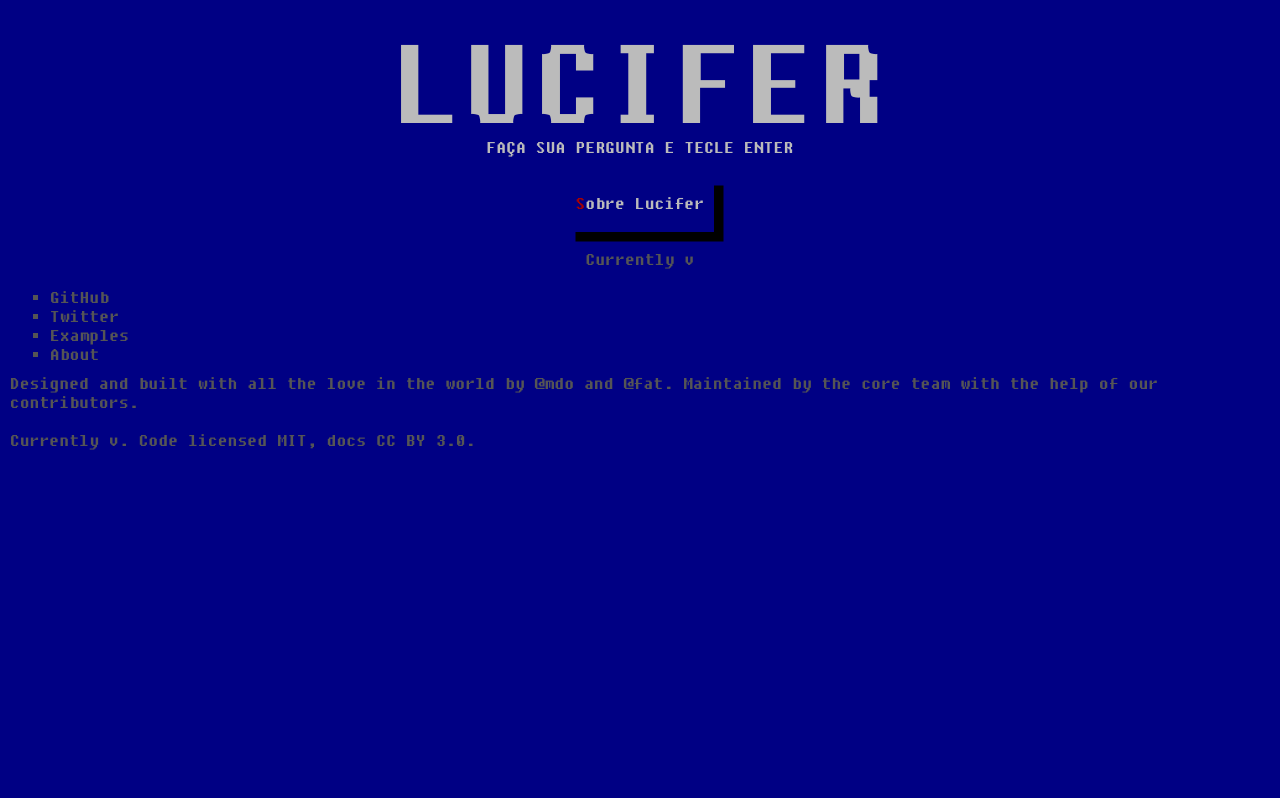
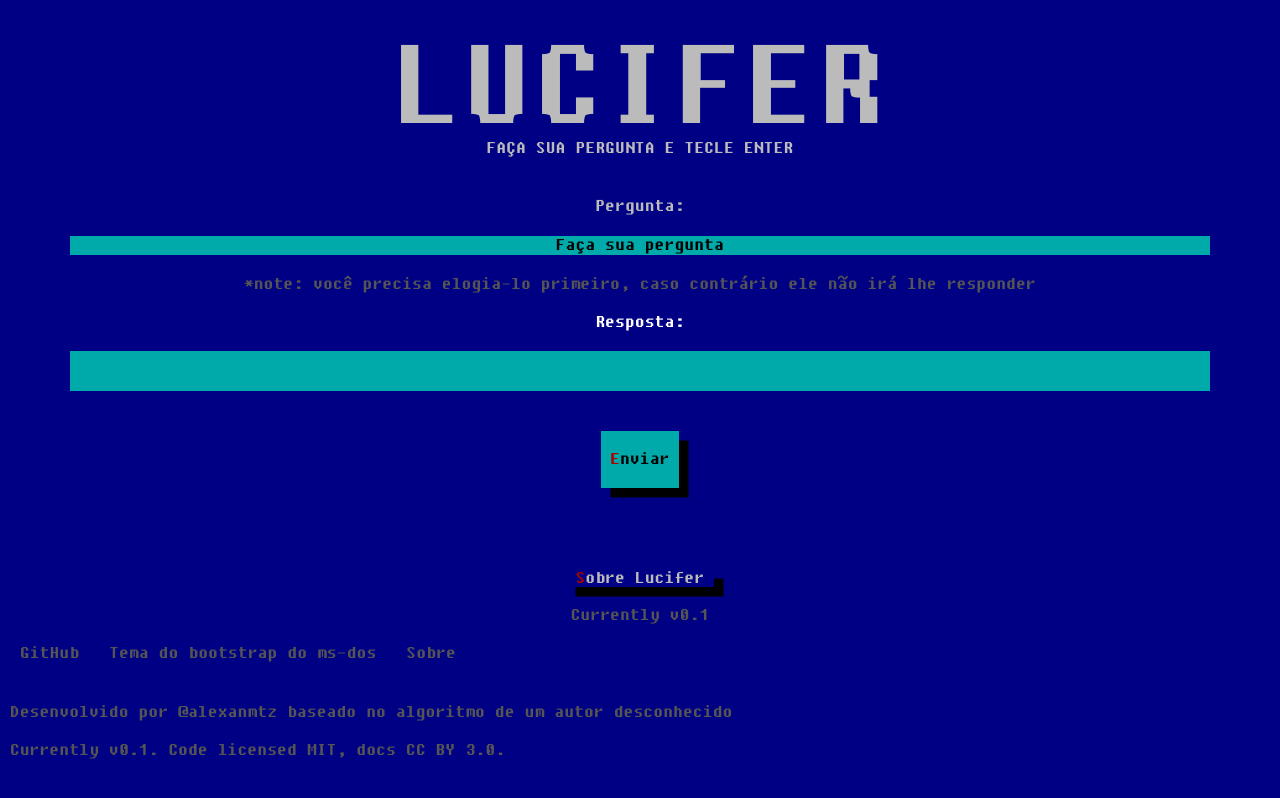
Before and after one commit to alexanmtz/lucifer-msdos, a Jekyll site: the page built from index.html, in a window 1280 px wide. Shown: the top 798 px of the page. Built offline with Jekyll 4.4.1, drawn with Linux system fonts in a browser that asks for light colours.

Commit message:
lucifer is now answering questions from stupid users

```diff
--- a/_config.yml
+++ b/_config.yml
@@ -13,8 +13,9 @@
 destination:    ./_gh_pages
 host:           0.0.0.0
 port:           9001
-baseurl:        "https://alexanmtz.github.io/lucifer-msdos/"
+baseurl:        ""
 url:            "https://alexanmtz.github.io/lucifer-msdos/"
+repo:           "https://github.com/alexanmtz/lucifer-msdos"
 encoding:       UTF-8
 exclude:
   - .git/
@@ -27,4 +28,5 @@
 # Social
 title:              Lucifer
 description:        "An algorithm from hell"
-authors:            "Unknown author"
+authors:            "Alexandre Magno and an Unknown author"
+current_version:            "0.1"
--- a/_includes/footer.html
+++ b/_includes/footer.html
@@ -1,12 +1,11 @@
 <footer class="bd-footer text-muted">
   <div class="container-fluid p-3 p-md-5">
-    <ul class="bd-footer-links">
+    <ul class="bd-footer-links list-inline margin-bottom-medium center">
       <li><a href="{{ site.repo }}">GitHub</a></li>
-      <li><a href="https://twitter.com/getbootstrap">Twitter</a></li>
-      <li><a href="{{ site.baseurl }}/docs/{{ site.docs_version }}/examples/">Examples</a></li>
-      <li><a href="{{ site.baseurl }}/docs/{{ site.docs_version }}/about/overview/">About</a></li>
+      <li><a href="https://kristopolous.github.io/BOOTSTRA.386/">Tema do bootstrap do ms-dos</a></li>
+      <li><a href="{{ site.baseurl }}/docs/{{ site.docs_version }}/about/overview/">Sobre</a></li>
     </ul>
-    <p>Designed and built with all the love in the world by <a href="https://twitter.com/mdo" target="_blank" rel="noopener">@mdo</a> and <a href="https://twitter.com/fat" target="_blank" rel="noopener">@fat</a>. Maintained by the <a href="https://github.com/orgs/twbs/people">core team</a> with the help of <a href="https://github.com/twbs/bootstrap/graphs/contributors">our contributors</a>.</p>
+    <p>Desenvolvido por <a href="https://twitter.com/alexanmtz" target="_blank" rel="noopener">@alexanmtz</a> baseado no algoritmo de um autor desconhecido</p>
     <p>Currently v{{ site.current_version }}. Code licensed <a href="https://github.com/twbs/bootstrap/blob/master/LICENSE" target="_blank" rel="license noopener">MIT</a>, docs <a href="https://creativecommons.org/licenses/by/3.0/" target="_blank" rel="license noopener">CC BY 3.0</a>.</p>
   </div>
 </footer>
--- a/index.html
+++ b/index.html
@@ -7,11 +7,21 @@
     <div class="row align-items-center">
       <div class="col-md-12 order-md-1 text-center pr-md-5">
         <h1 class="mb-3 bd-text-purple-bright biggest-font-size">LUCIFER</h1>
-        <p class="lead mb-4 margin-top-medium">
+        <p class="lead mb-3 margin-top-medium">
           FAÇA SUA PERGUNTA E TECLE ENTER
         </p>
-        <div class="d-flex flex-column flex-md-row lead mb-3">
-          <a href="{{ site.baseurl }}/docs/{{ site.docs_version }}/getting-started/introduction/" class="btn btn-lg btn-bd-primary mb-3 mb-md-0 mr-md-3" onclick="ga('send', 'event', 'Jumbotron actions', 'Get started', 'Get started');">Sobre Lucifer</a>
+        <form id="question-form" class="margin-top-medium">
+          <div class="form-group">
+            <label for="exampleInputEmail1" class="margin-bottom-default">Pergunta:</label>
+            <input type="text" class="form-control text-center margin-bottom-default" id="inputQuestion" aria-describedby="emailHelp" placeholder="Faça sua pergunta">
+            <small id="emailHelp" class="form-text text-muted">Você precisa elogia-lo primeiro, caso contrário ele não irá lhe responder</small>
+          </div>
+          <h4>Resposta:</h4>
+          <div class="answer-box"></div>
+          <button type="submit" class="btn btn-primary btn-lg">Enviar</button>
+        </form>
+        <div class="d-flex flex-column flex-md-row lead mb-3 margin-top-big">
+          <a href="{{ site.baseurl }}/docs/{{ site.docs_version }}/getting-started/introduction/" class="btn btn-bd-primary mb-3 mb-md-0 mr-md-3">Sobre Lucifer</a>
         </div>
         <p class="text-muted mb-0">
           Currently v{{ site.current_version }}
--- a/main.js
+++ b/main.js
@@ -1,5 +1,61 @@
 _386 = { onePass: true, speedFactor: 1.25 };
 
+function createContainer(extra) {
+    $('.answer-box').empty();
+    for( var i = 0; i < 17; i++) {
+        setTimeout(function() {
+            $('<div class="block ' + extra + '" />').appendTo('.answer-box');
+        }, 100*i)
+    }
+    removeContainer(extra);
+    setTimeout(printAnswer, 1700);
+}
+
+function removeContainer(extra) {
+    $('.answer-box').empty();
+    for( var i = 17; i > 0; i--) {
+        setTimeout(function() { $('.block.' + extra).eq(i).remove()}, 100*(17 + i))
+    }
+}
+
+function getAnswer() {
+    createContainer('block-left');
+    createContainer('block-right');
+}
+
+function printAnswer() {
+    var answers = [
+        'Tire suas mãos sujas deste teclado!',
+        'Saia daqui e deixe as perguntas para quem serve a mim!',
+        'Você não tem capacidade de fazer uma pergunta direito!',
+        'Sai deste teclado otário!'
+    ]
+
+    var item = answers[Math.floor(Math.random()*answers.length)];
+
+    $('.answer-line').empty();
+    $('<div class="answer-line" />').html(item).appendTo('.answer-box');
+
+}
+
+function startMask() {
+    alert('mask started');
+}
+
 $(function() {
+    var questions = [
+        'Querido computador, razão da minha vida, venho por meio deste lhe perguntar sobre questões deste universo que sei que na sua magnitude você terá a resposta'
+    ];
+
+    $('#inputQuestion').on('keydown',function(e) {
+        if(e.keyCode == 186) {
+            startMask();
+        }
+    });
+
+    $('#question-form').on('submit', function(e) {
+        getAnswer();
+        return false;
+    });
 
 });
--- a/style.css
+++ b/style.css
@@ -1,13 +1,3 @@
-/*
-body {
-    background-color: rgb(65, 88, 30);
-    color: white;
-}
-body a, body p {
-    color: white;
-}
-*/
-
 .margin-top-default {
     margin-top: 20px;
 }
@@ -20,6 +10,55 @@
     margin-top: 80px;
 }
 
+.margin-bottom-default {
+    margin-bottom: 20px;
+}
+
+.margin-bottom-medium {
+    margin-bottom: 40px;
+}
+
+.margin-bottom-big {
+    margin-bottom: 80px;
+}
+
 .biggest-font-size {
     font-size: 128px;
 }
+
+.answer-box {
+    position: relative;
+    width: 100%;
+    text-align: center;
+    overflow: hidden;
+    height: 40px;
+    background-color: #00aaab;
+    margin-bottom: 40px;
+    padding: 10px;
+    color: black;
+}
+
+.answer-line {
+    position: absolute;
+    width: 100%;
+    top: 10px;
+    left: 0;
+    z-index: 0;
+}
+
+.block {
+    position: relative;
+    margin-left: 10px;
+    width: 2%;
+    height: 20px;
+    background-color: green;
+    z-index: 1;
+}
+
+.block-left {
+    float: left;
+}
+
+.block-right {
+    float: right;
+}
```
Also changed, not shown: Gemfile.lock.
